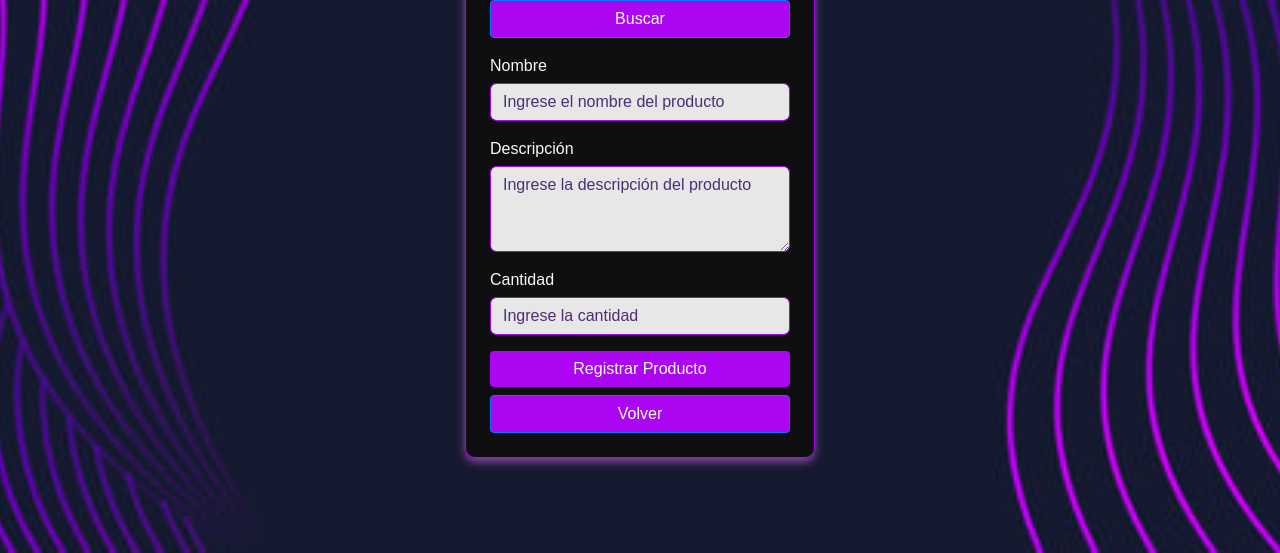
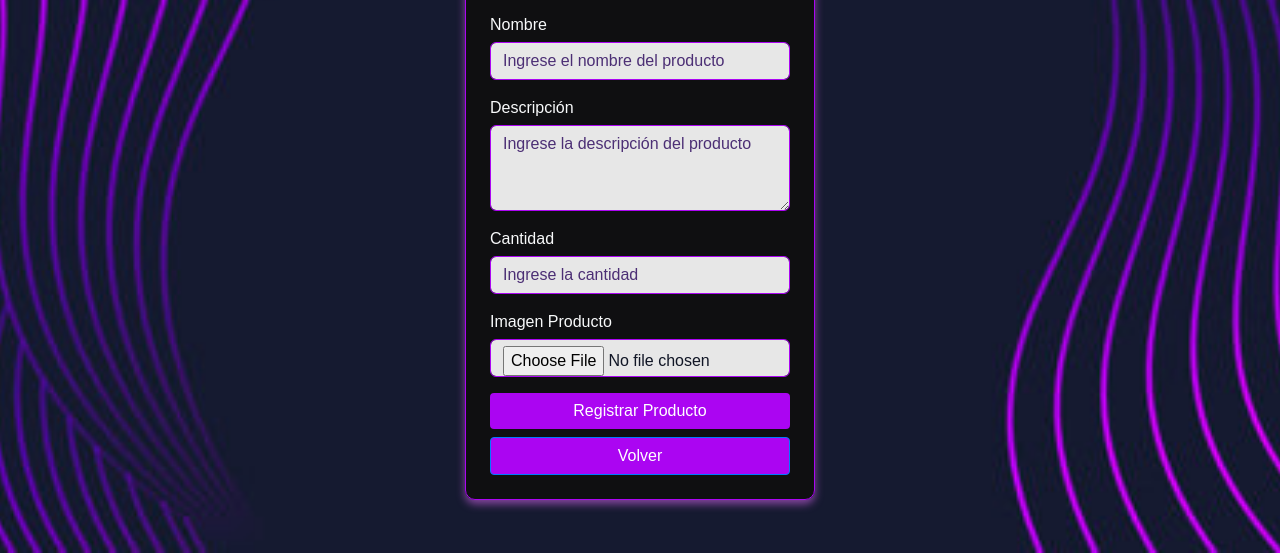
Before and after one commit to LauGR26/LauGR26.github.io, a plain HTML site: page Templates/Admin/nuevo_producto.html in a window 1280 px wide. Shown: the part 247-800 px from the top of the page. Drawn offline with nearby package versions, Linux system fonts and the light colour scheme; no server answers.

Commit message:
Add files via upload

```diff
--- a/Templates/Admin/nuevo_producto.html
+++ b/Templates/Admin/nuevo_producto.html
@@ -43,6 +43,11 @@
                             <label for="edtcantidad" class="text-light">Cantidad</label>
                             <input type="number" class="form-control" id="edtcantidad" placeholder="Ingrese la cantidad" required>
                         </div>
+                         <!-- Imagen del producto -->
+                        <div class="form-group">
+                            <label for="formFile" class="text-light">Imagen Producto</label>
+                            <input class="form-control" type="file" id="fileimg">
+                            </div>
 
                         <!-- Botón para registrar el producto -->
                         <button type="button" class="btn btn-success btn-block" id="btnregister">Registrar Producto</button>
@@ -65,7 +70,6 @@
     <script src="https://stackpath.bootstrapcdn.com/bootstrap/4.5.2/js/bootstrap.min.js"></script>
 
     <!-- Incluir tu archivo JavaScript -->
-
     <script type="module" src="/Controllers/Admin/nuevo_producto.js"></script>
 </body>
 </html>
```
